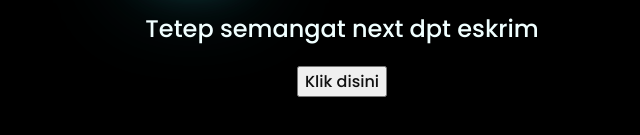
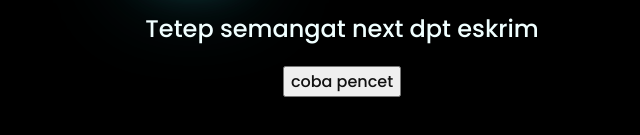
Before and after one commit to raditya12/for, a plain HTML site: page index.html in a window 1280 px wide. Shown: the part 499-634 px from the top of the page, without its empty margins (306-946 px from the left). Drawn offline with Linux system fonts and the light colour scheme.

Commit message:
Update index.html

```diff
--- a/index.html
+++ b/index.html
@@ -29,7 +29,7 @@
     </div>
     <div class="button">
         <button>
-            <a href="flower.html">Klik disini</a>
+            <a href="flower.html">coba pencet</a>
         </button>
 
     </div>
```
